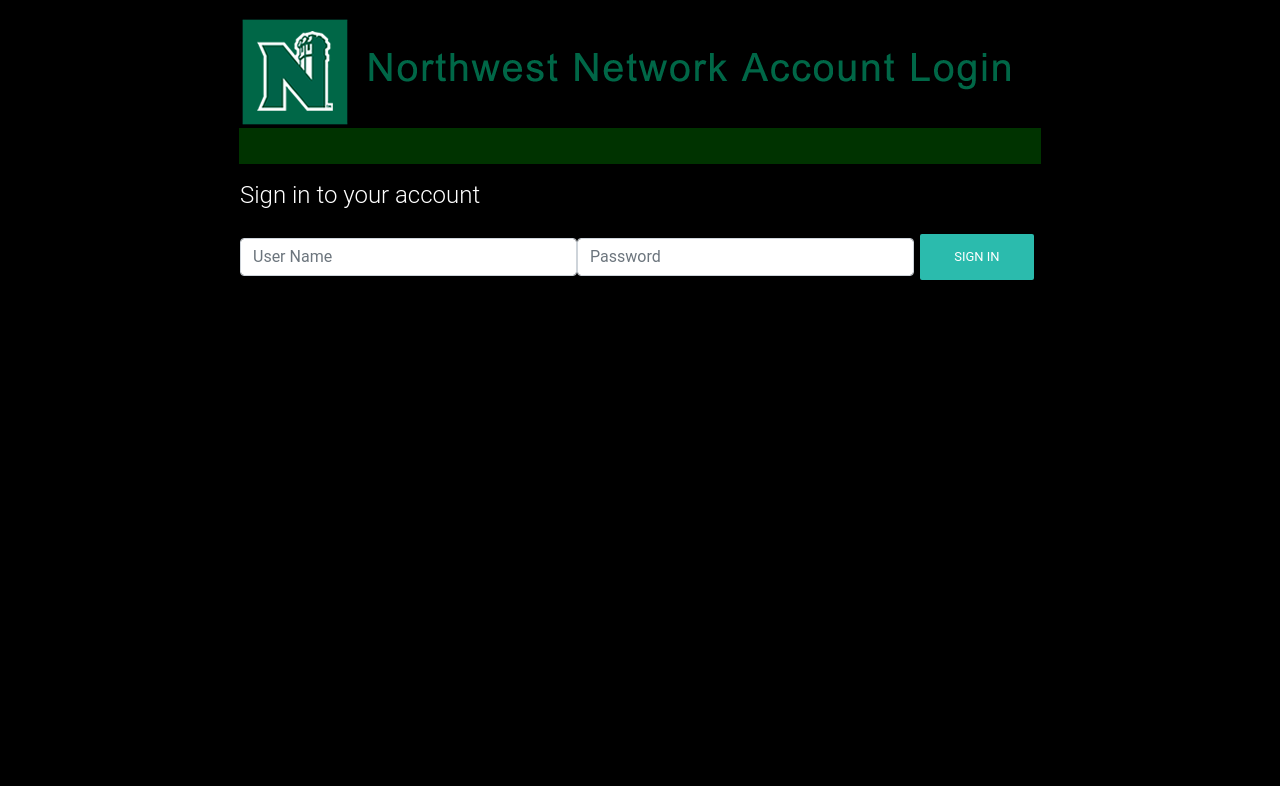
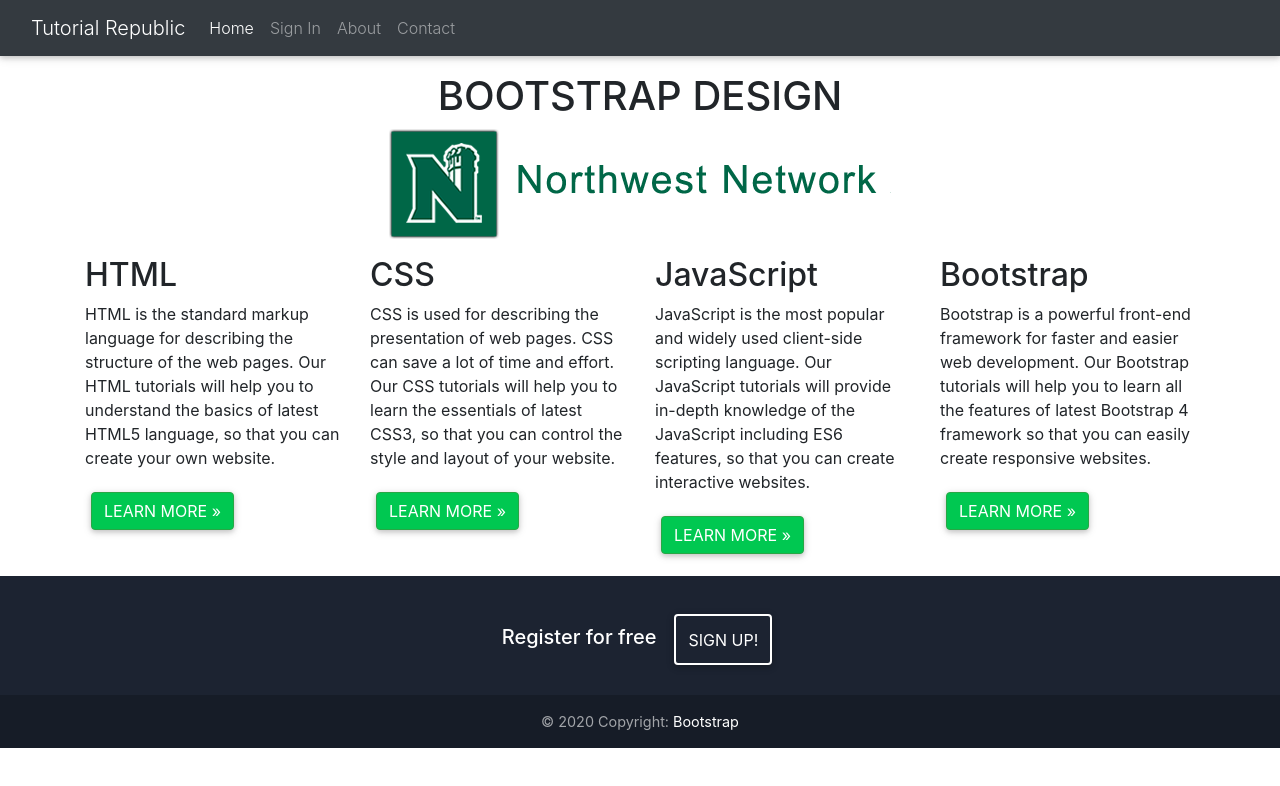
Before and after one commit to Infraction71/boot-strap, a plain HTML site: page index2.html in a window 1280 px wide. Drawn offline with nearby package versions, Linux system fonts and the light colour scheme.

Commit message:
added new

```diff
--- a/index2.html
+++ b/index2.html
@@ -4,6 +4,7 @@
 <head>
 
     <meta charset="UTF-8" />
+    <meta name="viewport" content="width=device-width, initial-scale=1, shrink-to-fit=no">
     <title>Bootstrap</title>
     <!-- Font Awesome -->
     <link rel="stylesheet" href="https://use.fontawesome.com/releases/v5.8.2/css/all.css">
@@ -11,75 +12,116 @@
     <link href="https://cdnjs.cloudflare.com/ajax/libs/twitter-bootstrap/4.4.1/css/bootstrap.min.css" rel="stylesheet">
     <!-- Material Design Bootstrap -->
     <link href="https://cdnjs.cloudflare.com/ajax/libs/mdbootstrap/4.11.0/css/mdb.min.css" rel="stylesheet">
-    <link rel="stylesheet" href="style1.css">
+    <!--<link rel="stylesheet" href="style1.css"> -->
+    <link rel="stylesheet" href="https://stackpath.bootstrapcdn.com/bootstrap/4.3.1/css/bootstrap.min.css">
+    <link rel="stylesheet" href="https://maxcdn.bootstrapcdn.com/font-awesome/4.7.0/css/font-awesome.min.css">
+
+
 </head>
 
 <body>
+    <nav class="navbar navbar-expand-md navbar-dark bg-dark mb-3">
+        <div class="container-fluid">
+            <a href="#" class="navbar-brand mr-3">Tutorial Republic</a>
+            <button type="button" class="navbar-toggler" data-toggle="collapse" data-target="#navbarCollapse">
+                <span class="navbar-toggler-icon"></span>
+            </button>
+            <div class="collapse navbar-collapse" id="navbarCollapse">
+                <div class="navbar-nav">
+                    <a href="index2.html" class="nav-item nav-link active">Home</a>
+                    <a href="signin.html" class="nav-item nav-link">Sign In</a>
+                    <a href="#" class="nav-item nav-link">About</a>
+                    <a href="#" class="nav-item nav-link">Contact</a>
+                </div>
 
-    <main class="pod">
+            </div>
+        </div>
+    </nav>
+    <header class="head text-center" style="margin-bottom:0">
+        <h1 id="head1">BOOTSTRAP DESIGN</h1>
+    </header>
+    <article>
+        <table align="center">
+            <tbody>
+                <tr>
+                    <td><img src="images/logo1.png" alt="logo"></td>
+                </tr>
+            </tbody>
+
+        </table>
+
+    </article>
+    <main class="pod1">
         <p>
 
         </p>
 
+
         <article>
-            <table align="center">
-                <tbody>
-                    <tr>
-                        <td><img src="images/logo.png" alt="logo"></td>
-                    </tr>
-                    <tr bgcolor="#003300">
-                        <td>
-                            <p> </p>
-                        </td>
-                    </tr>
-                    <tr bgcolor="#003300">
-                        <td>
-                            <p> </p>
-                        </td>
-                    </tr>
-                    <tr>
-                        <td>
-                            <p>
-                                <h4 class="text-normal" role="banner">Sign in to your account</h4>
-                            </p>
-                        </td>
-                    </tr>
-                    <tr>
-                        <td>
-                            <form action="" method="post" id="loginForm" class="form-inline" role="form">
+            <div class="container">
+                <div class="row">
+                    <div class="col-md-6 col-lg-4 col-xl-3">
+                        <h2>HTML</h2>
+                        <p>HTML is the standard markup language for describing the structure of the web pages. Our HTML
+                            tutorials will help you to understand the basics of latest HTML5 language, so that you can
+                            create your own website.</p>
+                        <p><a href="https://www.tutorialrepublic.com/html-tutorial/" target="_blank"
+                                class="btn btn-success">Learn More &raquo;</a></p>
+                    </div>
+                    <div class="col-md-6 col-lg-4 col-xl-3">
+                        <h2>CSS</h2>
+                        <p>CSS is used for describing the presentation of web pages. CSS can save a lot of time and
+                            effort. Our CSS tutorials will help you to learn the essentials of latest CSS3, so that you
+                            can control the style and layout of your website.</p>
+                        <p><a href="https://www.tutorialrepublic.com/css-tutorial/" target="_blank"
+                                class="btn btn-success">Learn More &raquo;</a></p>
+                    </div>
+                    <div class="col-md-6 col-lg-4 col-xl-3">
+                        <h2>JavaScript</h2>
+                        <p>JavaScript is the most popular and widely used client-side scripting language. Our JavaScript
+                            tutorials will provide in-depth knowledge of the JavaScript including ES6 features, so that
+                            you can create interactive websites.</p>
+                        <p><a href="https://www.tutorialrepublic.com/javascript-tutorial/" target="_blank"
+                                class="btn btn-success">Learn More &raquo;</a></p>
+                    </div>
+                    <div class="col-md-6 col-lg-4 col-xl-3">
+                        <h2>Bootstrap</h2>
+                        <p>Bootstrap is a powerful front-end framework for faster and easier web development. Our
+                            Bootstrap tutorials will help you to learn all the features of latest Bootstrap 4 framework
+                            so that you can easily create responsive websites.</p>
+                        <p><a href="https://www.tutorialrepublic.com/twitter-bootstrap-tutorial/" target="_blank"
+                                class="btn btn-success">Learn More &raquo;</a></p>
+                    </div>
+                </div>
+        </article>
+        <!-- Footer -->
+        <footer class="page-footer font-small unique-color-dark pt-4">
 
+            <!-- Footer Elements -->
+            <div class="container">
 
+                <!-- Call to action -->
+                <ul class="list-unstyled list-inline text-center py-2">
+                    <li class="list-inline-item">
+                        <h5 class="mb-1">Register for free</h5>
+                    </li>
+                    <li class="list-inline-item">
+                        <a href="#!" class="btn btn-outline-white btn-rounded">Sign up!</a>
+                    </li>
+                </ul>
+                <!-- Call to action -->
 
+            </div>
+            <!-- Footer Elements -->
 
+            <!-- Copyright -->
+            <div class="footer-copyright text-center py-3">© 2020 Copyright:
+                <a href="https://mdbootstrap.com/education/bootstrap/"> Bootstrap</a>
+            </div>
+            <!-- Copyright -->
 
-                                <div class="form-group">
-                                    <label class="sr-only" for="username">User Name</label>
-                                    <input id="username" name="username" size="30" type="text" class="form-control"
-                                        tabindex="1" placeholder="User Name">
-                                </div>
-                                <div class="form-group">
-                                    <label class="sr-only" for="password">Password</label>
-                                    <input id="password" name="password" size="30" type="password" class="form-control"
-                                        placeholder="Password" tabindex="2">
-
-
-                                    <input type="submit" value="Sign In" class="btn btn-default hidden-xs" tabindex="3">
-                                </div>
-
-
-                                <div class="col-xs-12 form-group">
-
-
-                                </div>
-                                <div class="clearfix"></div>
-                            </form>
-                        </td>
-                    </tr>
-                </tbody>
-
-            </table>
-
-        </article>
+        </footer>
+        <!-- Footer -->
     </main>
 
 
```
Also changed, not shown: signin.html (added, +147 -0 lines), about.html (added), contact.html (added), images/logo1.png (added), signup.html (added).
